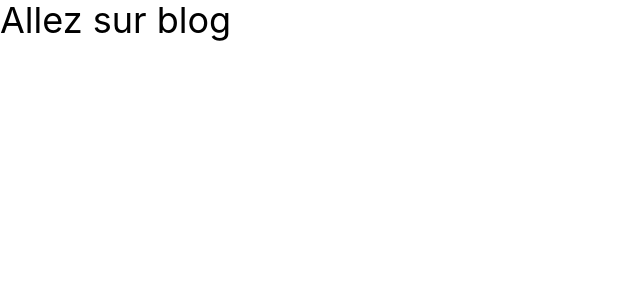
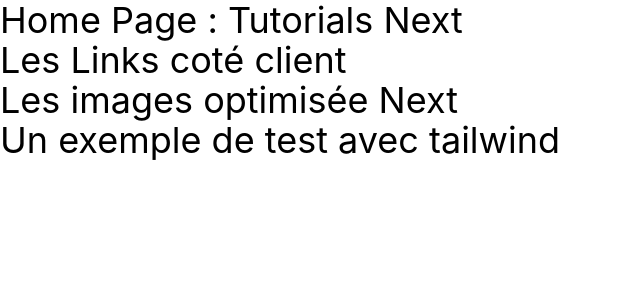
Before and after one commit to letotor/nextJS, a Next.js app: page / in a window 1280 px wide. Shown: the top 300 px of the page, without its empty margins (0-640 px from the left). Built offline with nearby package versions, Linux system fonts and the light colour scheme.

Commit message:
utilisation image Next

```diff
--- a/next.config.js
+++ b/next.config.js
@@ -1,8 +1,5 @@
 module.exports = {
   reactStrictMode: true,
 
-  images: {
-    loader: "imgix",
-    path: "https://example.com/myaccount/",
-  },
+
 };
--- a/pages/index.js
+++ b/pages/index.js
@@ -8,9 +8,32 @@
     <>
       {" "}
       <h1 className=" md:text-2xl  lg:text-4xl">
-        <Link href="/posts/first-post">
-          <a>Allez sur blog</a>
-        </Link>
+        <ul>
+          <li>
+            <Link href="/">
+              <a>Home Page : Tutorials Next</a>
+            </Link>{" "}
+          </li>
+          <li>
+            {" "}
+            <Link href="/posts/first-post">
+              <a>Les Links coté client</a>
+            </Link>
+          </li>
+          <li>
+            {" "}
+            <Link href="/posts/image-next">
+              <a>Les images optimisée Next</a>
+            </Link>
+          </li>
+          <li>
+            {" "}
+            <Link href="/posts/tailwind">
+              <a>Un exemple de test avec tailwind</a>
+            </Link>
+          </li>
+        </ul>
+
       </h1>
     </>
   );
--- /dev/null
+++ b/pages/posts/image-next.js
@@ -0,0 +1,30 @@
+import Link from "next/link";
+import Image from "next/image";
+import profilePic from "../../public/images/profil.jpg"
+
+
+const imageNext = () => {
+
+  return (
+    <>
+      <h1 className="text-4xl">Image dans next JS</h1>
+      <h2 className="text-2xl">
+        Read{" "}
+        <Link href="/">
+          <a>Back to home</a>
+        </Link>
+      </h2>
+      <p></p>
+      <Image
+        src={profilePic} // Route of the image file
+        height={300} // Desired size with correct aspect ratio
+        width={300} // Desired size with correct aspect ratio
+
+        alt="Image profil"
+
+      />
+    </>
+  );
+};
+
+export default imageNext;
```
Also changed, not shown: public/images/profil.jpg (added).
